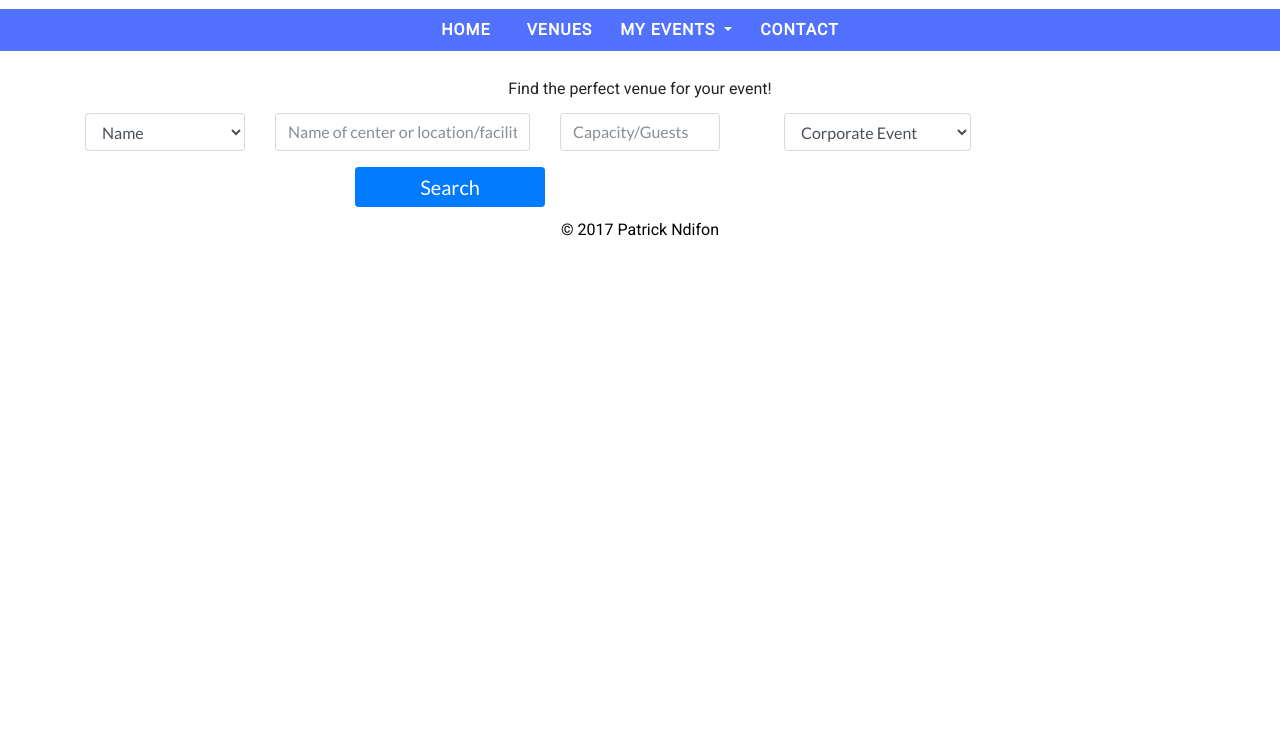
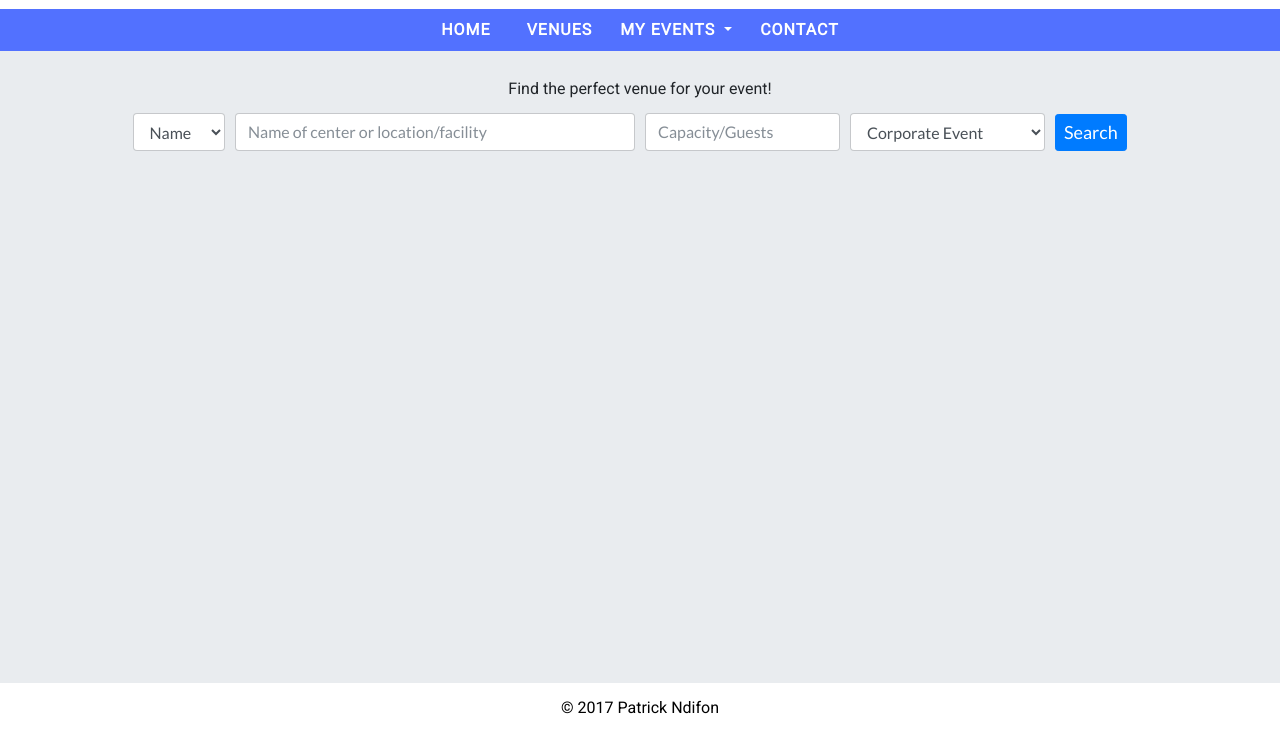
Before and after one commit to pmndifon/EventManager, a plain HTML site: page template/viewevent.html in a window 1280 px wide. Shown: the part 42-794 px from the top of the page. Drawn offline with nearby package versions, Linux system fonts and the light colour scheme.

Commit message:
Add venue search form to viewevent.html

```diff
--- a/template/css/main.css
+++ b/template/css/main.css
@@ -209,7 +209,7 @@ div, span {
 
 
 /*  viewevent.html */
-.venue-search-box {
+.venue-search {
     padding: 30px;
 }
 
@@ -302,6 +302,8 @@ footer p {
         font-size: 20px;
     }
 
+
+
     /* MAIN */
     .jumbotron {
         width: auto;
@@ -325,9 +327,13 @@ footer p {
         width: 100%;
     }
 
-    form .btn {
-        font-size: 20px;
+    /*  viewevent.html */
+    .venue-search .btn {
+        font-size: 18px;
     }
+
+
+
 
     /* FOOTER */
     footer p {
--- a/template/viewevent.html
+++ b/template/viewevent.html
@@ -83,12 +83,11 @@
 
         <!-- MAIN CONTENT -->
         <main role="main">
-            <section class="venue-search-box text-center">
-                    <p class="intro-text ">Find the perfect venue for your event!</p>
-                    <div class="row">
-                        <form class="container" id="searchVenueForm">
-                            <div class="row">
-                                <div class="col-12 col-sm-4 col-md-2">
+            <section class="jumbotron text-center venue-search">
+                <p class="intro-text">Find the perfect venue for your event!</p>
+                <form id="searchVenueForm">
+                    <div class="form-row align-items-center">
+                        <div class="col-12 col-sm-6 offset-md-1 col-md-1">
                             <label for="searchCriteria"></label>
                             <select class="form-control" id="searchCriteria">
                                 <option>Name</option>
@@ -96,17 +95,16 @@
                                 <option>Facility</option>
                             </select>
                         </div>
-                                <div class="col-12 col-sm-8 col-md-3">
+                        <div class="col-12 col-sm-6 col-md-4">
                             <label for="searchDescription"></label>
                             <input type="text" class="form-control" id="searchDescription" placeholder="Name of center or location/facility">
                         </div>
-                                <div class="col-12 col-sm-4 col-md-2">
+                        <div class="col-12 col-sm-6 col-md-2">
                             <label for="seatingCapacity"></label>
                             <input type="text" class="form-control" id="seatingCapacity" placeholder="Capacity/Guests">
                         </div>
-                                <div class="col-12 col-sm-5 col-md-3 mt-3">
-                                    <label for="occasionType">
-                                        </state>
+                        <div class="col-12 col-sm-6 col-md-2">
+                            <label for="occasionType"></label>
                                 <select class="form-control" id="occasionType">
                                     <option>Corporate Event</option>
                                     <option>Birthday Party</option>
@@ -118,13 +116,11 @@
                                 </select>
                             </label>
                         </div>
-                                <button class="btn btn-primary btn-sm mt-3 offset-3 col-6 offset-3 col-md-2" type="submit">Search</button>
+                        <div class="col-12 col-md-auto text-center">
+                            <button class="btn btn-primary btn-sm mt-3" type="submit">Search</button>
+                        </div>
                     </div>
                 </form>
-                        <div>
-
-                        </div>
-                    </div>
             </section>
         </main>
 
```
Lines whose indentation alone changed are shown as unchanged.
